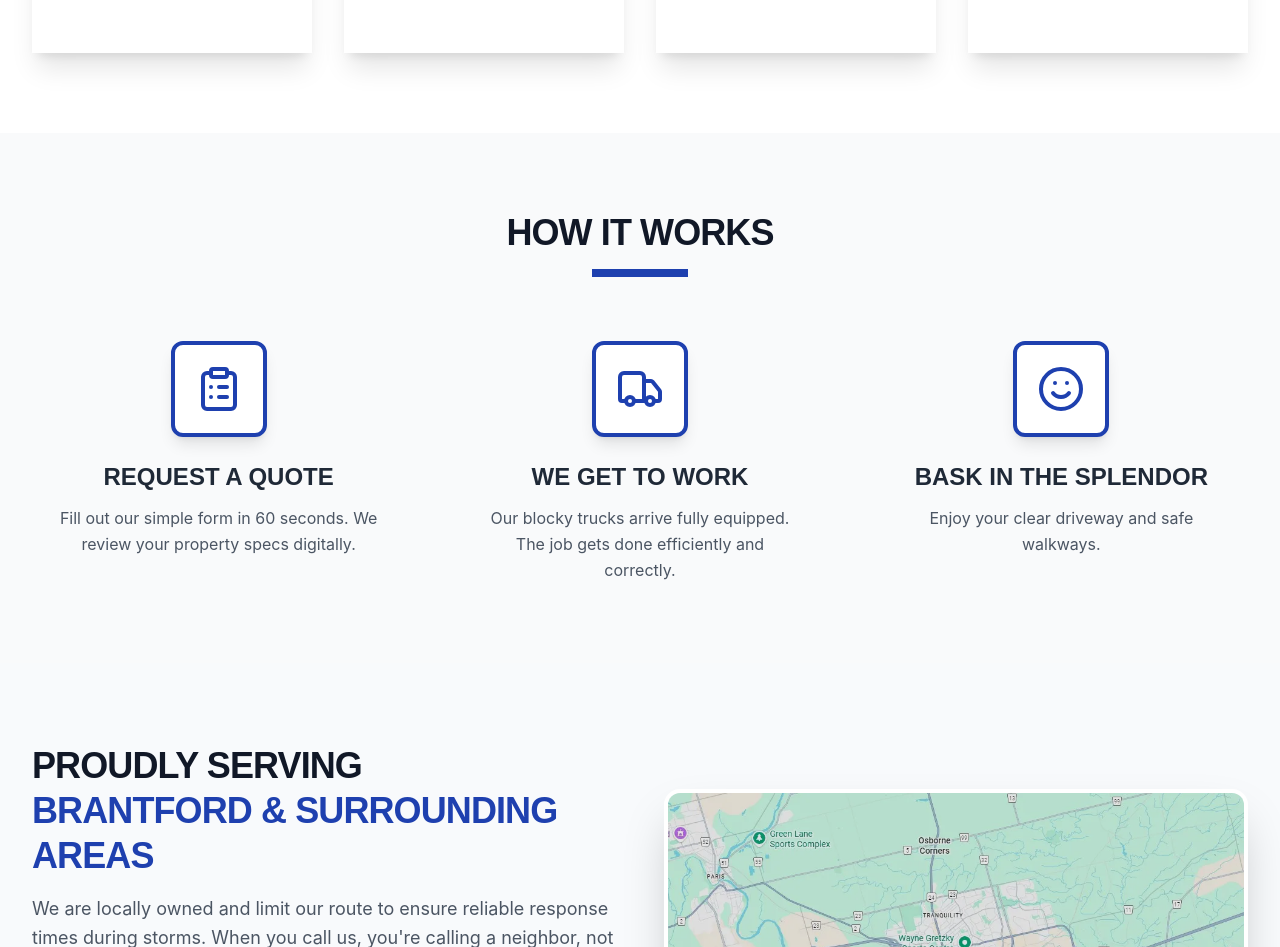
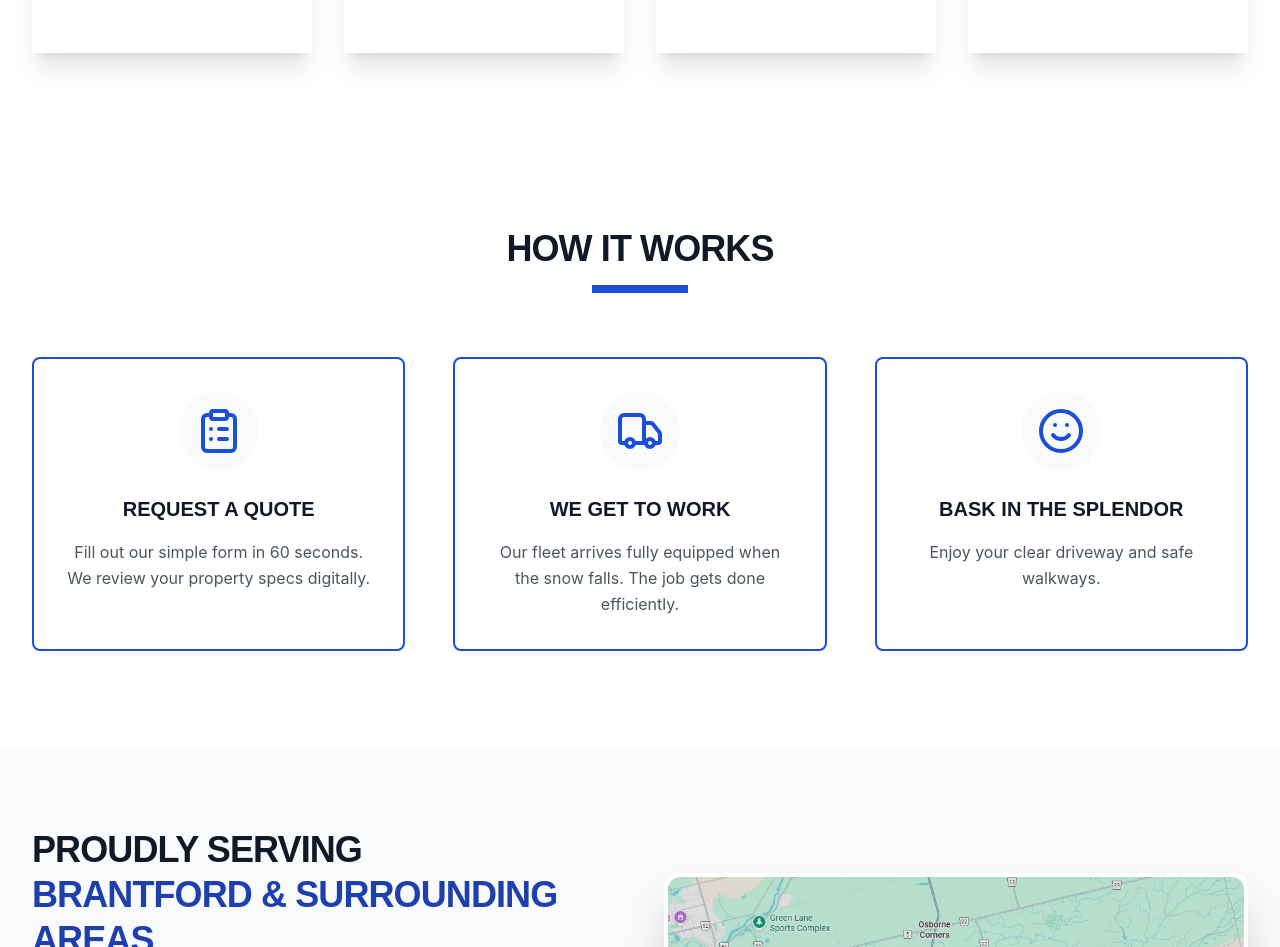
Before and after one commit to heartcadence/clearfast, a React (Vite) app: page / in a window 1280 px wide. Shown: the part 1300-2247 px from the top of the page. Built offline with nearby package versions, Linux system fonts and the light colour scheme.

Commit message:
Feat: Add hover effects to How It Works cards

```diff
--- a/components/HowItWorks.tsx
+++ b/components/HowItWorks.tsx
@@ -1,6 +1,6 @@
 import React from 'react';
+import { ClipboardList, Truck, Smile } from 'lucide-react';
 import { SeasonContent } from '../types';
-import { ClipboardList, Truck, Smile } from 'lucide-react';
 
 interface HowItWorksProps {
   isWinter: boolean;
@@ -8,50 +8,59 @@ interface HowItWorksProps {
 }
 
 const HowItWorks: React.FC<HowItWorksProps> = ({ isWinter, content }) => {
-  const iconColor = isWinter ? 'text-winter-primary' : 'text-summer-primary';
-
   const steps = [
     {
-      title: "Request a Quote",
-      text: "Fill out our simple form in 60 seconds. We review your property specs digitally.",
-      icon: ClipboardList
+      icon: ClipboardList,
+      title: "REQUEST A QUOTE",
+      description: "Fill out our simple form in 60 seconds. We review your property specs digitally."
     },
     {
-      title: "We Get to Work",
-      text: "Our blocky trucks arrive fully equipped. The job gets done efficiently and correctly.",
-      icon: Truck
+      icon: Truck,
+      title: "WE GET TO WORK",
+      description: isWinter
+        ? "Our fleet arrives fully equipped when the snow falls. The job gets done efficiently."
+        : "Our team arrives on schedule. We handle the mowing and detailing while you relax."
     },
     {
-      title: "Bask in the Splendor",
-      text: content.howItWorksStep3,
-      icon: Smile
+      icon: Smile,
+      title: "BASK IN THE SPLENDOR",
+      description: content.howItWorksStep3
     }
   ];
 
+  // Dynamic colors based on season
+  const borderColor = isWinter ? 'border-blue-700' : 'border-green-600';
+  const iconColor = isWinter ? 'text-blue-700' : 'text-green-600';
+  const hoverBorder = isWinter ? 'hover:border-blue-500' : 'hover:border-green-500';
+  const hoverShadow = isWinter ? 'hover:shadow-blue-900/20' : 'hover:shadow-green-900/20';
+
   return (
-    <section className="py-20 bg-gray-50">
+    <section className="py-24 bg-white">
       <div className="max-w-7xl mx-auto px-4 sm:px-6 lg:px-8">
         <div className="text-center mb-16">
-          <h2 className={`font-display text-4xl font-bold uppercase tracking-tight text-gray-900 mb-4`}>
+          <h2 className="font-display font-bold text-4xl text-gray-900 uppercase tracking-tight">
             How It Works
           </h2>
-          <div className={`h-2 w-24 mx-auto ${isWinter ? 'bg-winter-primary' : 'bg-summer-primary'} transition-colors duration-500`}></div>
+          <div className={`w-24 h-2 mx-auto mt-4 ${isWinter ? 'bg-blue-700' : 'bg-green-600'} transition-colors duration-500`}></div>
         </div>
 
         <div className="grid grid-cols-1 md:grid-cols-3 gap-12">
           {steps.map((step, index) => (
-            <div key={index} className="flex flex-col items-center text-center group">
-              <div className={`
-                w-24 h-24 flex items-center justify-center border-4 rounded-xl mb-6 bg-white shadow-lg transition-colors duration-500
-                ${isWinter ? 'border-winter-primary' : 'border-summer-primary'}
-              `}>
-                <step.icon size={48} className={`${iconColor} transition-colors duration-500`} />
+            <div
+              key={index}
+              className={`
+                flex flex-col items-center text-center p-8 rounded-lg border-2 transition-all duration-300 transform hover:-translate-y-2 hover:shadow-xl
+                ${borderColor} ${hoverBorder} ${hoverShadow}
+              `}
+            >
+              <div className="mb-6 p-4 rounded-full bg-gray-50">
+                <step.icon className={`w-12 h-12 ${iconColor}`} />
               </div>
-              <h3 className="font-display text-2xl font-bold uppercase text-gray-800 mb-3">
+              <h3 className="font-display font-bold text-xl text-gray-900 mb-4 uppercase">
                 {step.title}
               </h3>
-              <p className="font-sans text-gray-600 leading-relaxed max-w-xs">
-                {step.text}
+              <p className="font-sans text-gray-600 leading-relaxed">
+                {step.description}
               </p>
             </div>
           ))}
```
